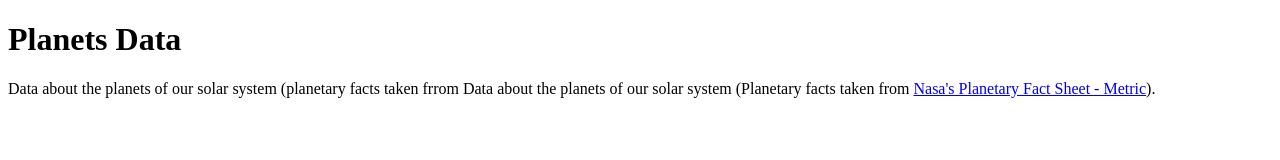
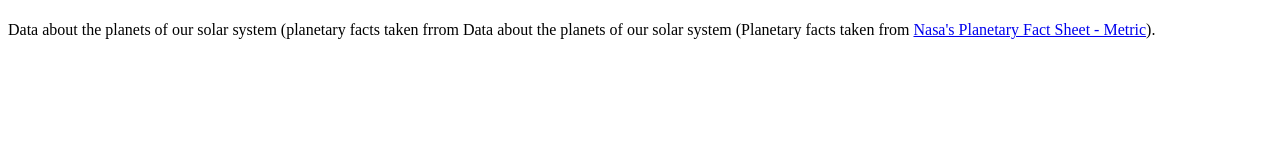
Before and after one commit to Christian031/rojasch.github.io, a plain HTML site: page index.html in a window 1280 px wide. Drawn offline with Linux system fonts and the light colour scheme.

Commit message:
Update index.html

```diff
--- a/index.html
+++ b/index.html
@@ -8,7 +8,7 @@
     </head>
     <body>
         <header>
-            <h1>Planets Data</h1>
+            <h1></h1>
         </header>
         <main>
             <tables>
```
